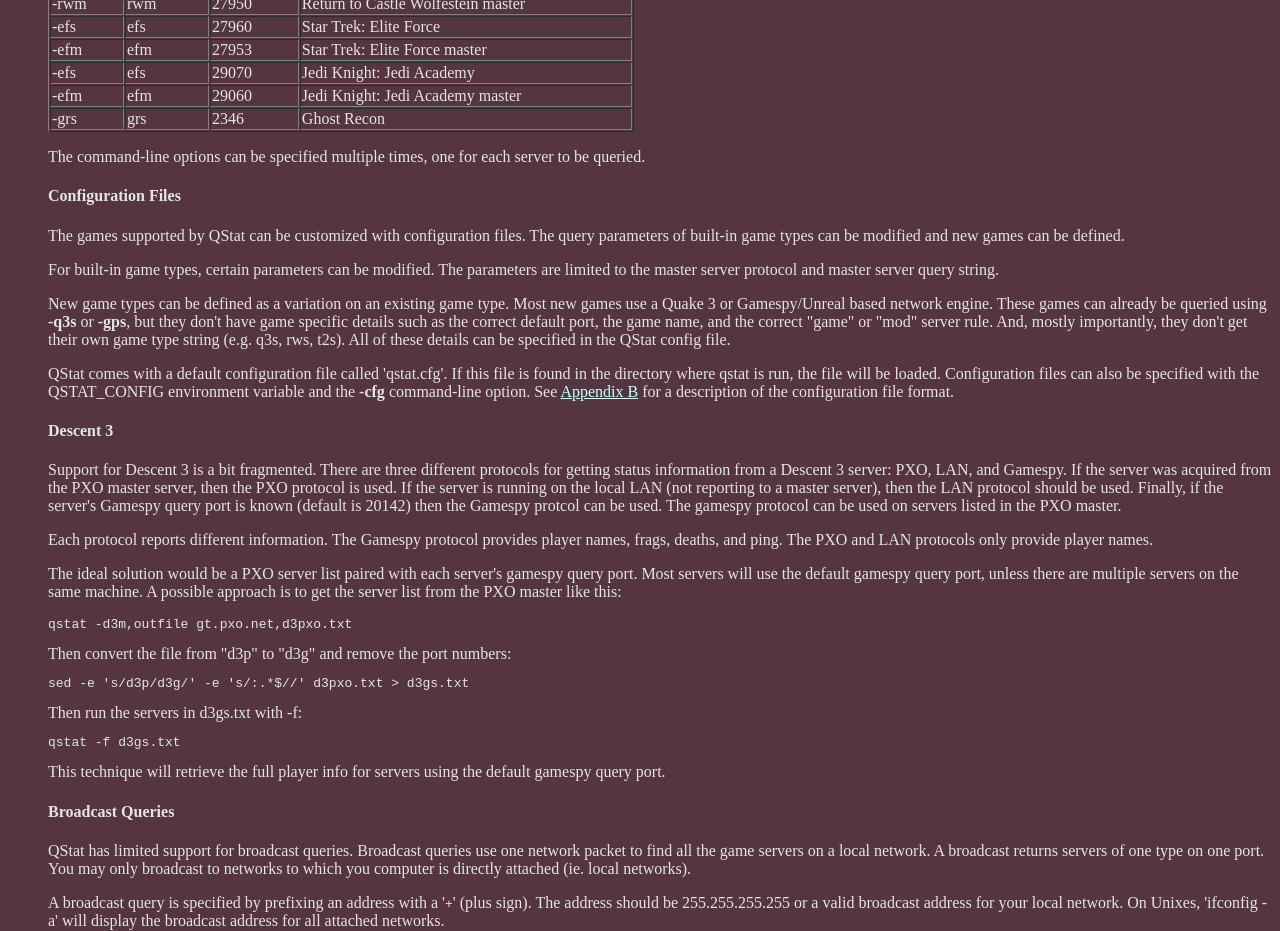
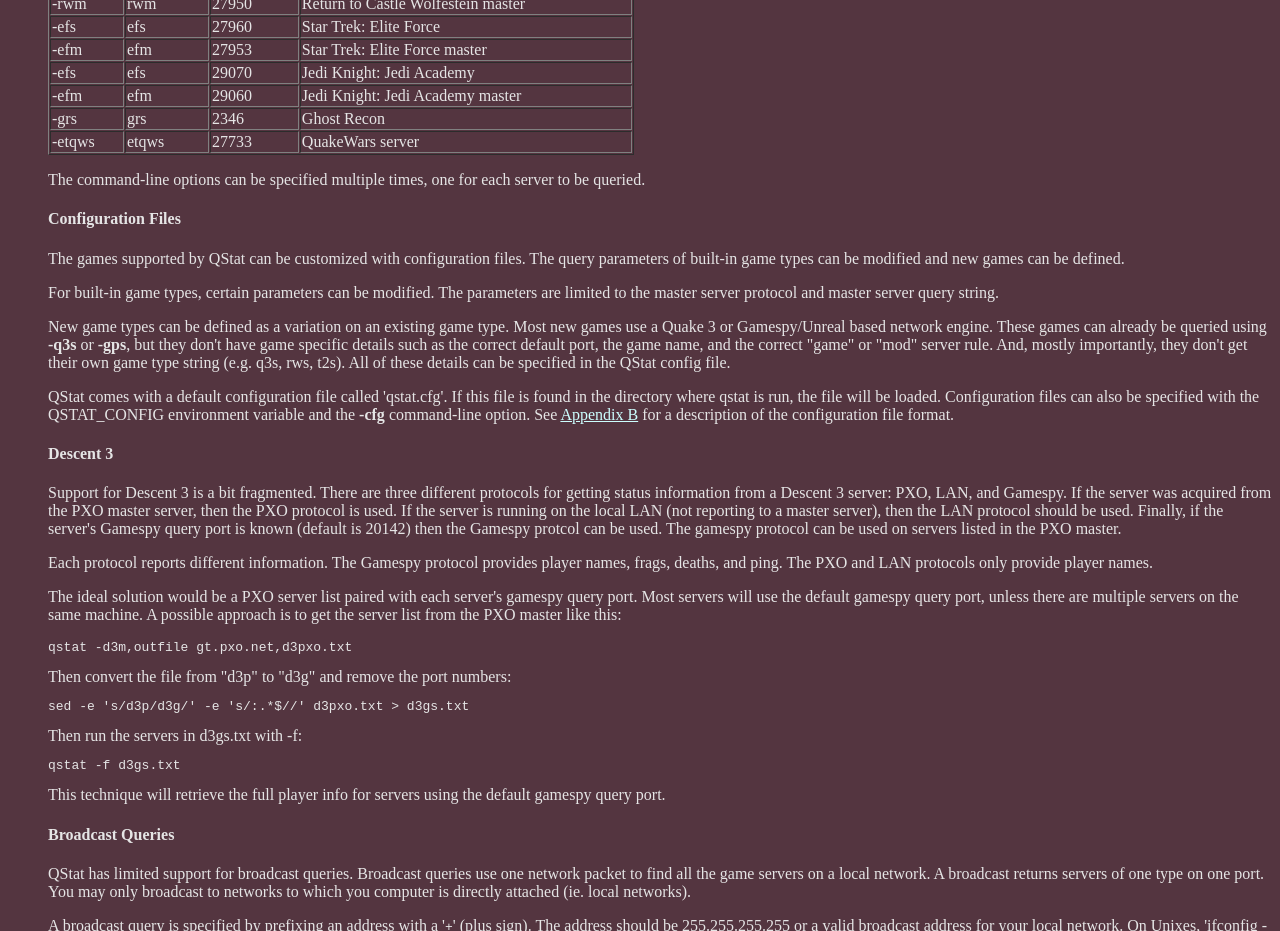
Before and after one commit to nyov/qstat, a plain HTML site: page qstat2/qstatdoc.html in a window 1280 px wide. Shown: the part 1760-2691 px from the top of the page. Drawn offline with Linux system fonts and the light colour scheme.

Commit message:
mention etqw in docu
git-svn-id: https://svn.code.sf.net/p/qstat/code/trunk@243 bac25679-d237-0410-bec6-f8029acc7ebe

```diff
--- a/qstat2/qstatdoc.html
+++ b/qstat2/qstatdoc.html
@@ -147,6 +147,7 @@ for the supported game types.  The type string is used with the
 <tr><td>-efs<td>efs<td>29070<td>Jedi Knight: Jedi Academy
 <tr><td>-efm<td>efm<td>29060<td>Jedi Knight: Jedi Academy master
 <tr><td>-grs<td>grs<td>2346<td>Ghost Recon
+<tr><td>-etqws<td>etqws<td>27733<td>QuakeWars server
 </table>
 <p>
 The command-line options can be specified multiple times, one for
```
